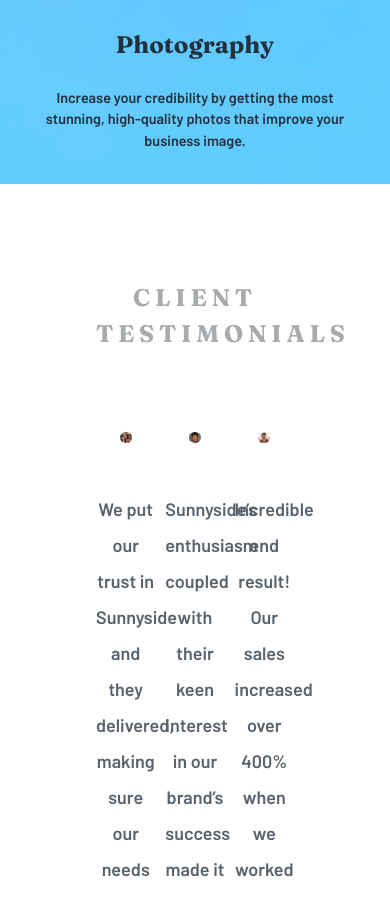
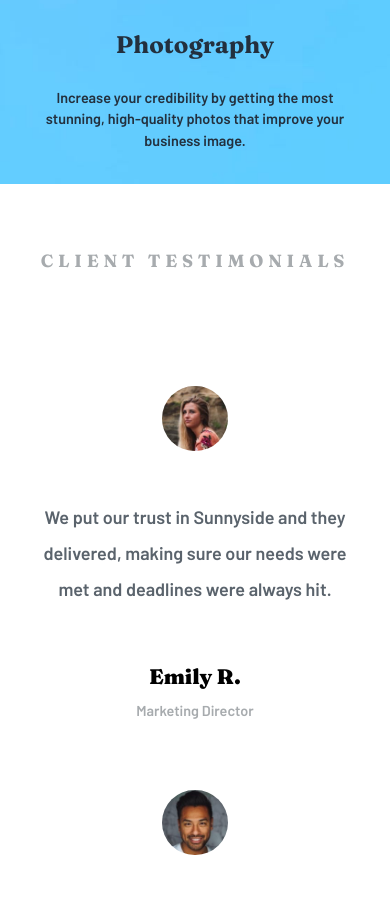
Before and after one commit to chysomm62/front-end-mentor-sunnyside, a plain HTML site: page index.html in a window 390 px wide. Shown: the part 3637-4534 px from the top of the page. Drawn offline with Linux system fonts and the light colour scheme; files whose address does not match are found by name.

Commit message:
Update style.css

```diff
--- a/style.css
+++ b/style.css
@@ -493,7 +493,46 @@ footer ul li a {
   .grid6 p {
     font-size: 0.9rem;
   }
+  /* testimonial section */
+
   .testimonial {
+    padding: 4rem 2rem;
+  }
+
+  .testimonial h1 {
+    font-size: 1.1rem;
+  }
+
+  .testimonial .clients {
     flex-direction: column;
   }
+
+  .testimonial .clients div {
+    max-width: 100%;
+    padding: 2rem 0;
+  }
+
+  .testimonial .clients div img {
+    border-radius: 50%;
+    max-width: 20%;
+    margin: 0 auto;
+  }
+
+  .testimonial .clients div p {
+    color: hsl(213, 9%, 39%);
+  }
+
+  .testimonial .clients div p:first-of-type {
+    padding: 3rem 0;
+  }
+
+  .testimonial .clients div h3 {
+    font-weight: 800;
+    font-family: "Fraunces", serif;
+  }
+
+  .testimonial .clients div p:last-of-type {
+    font-size: 0.9rem;
+    color: hsl(210, 4%, 67%);
+  }
 }
```
